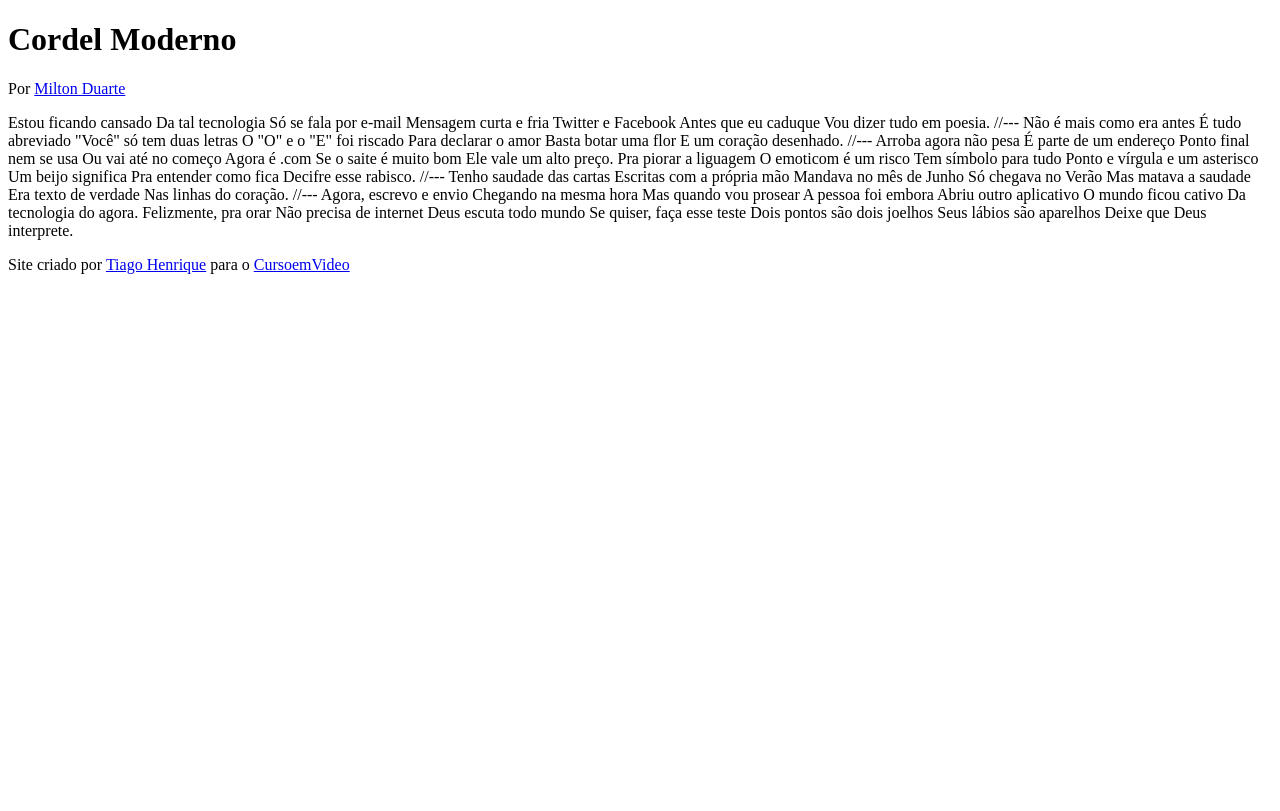
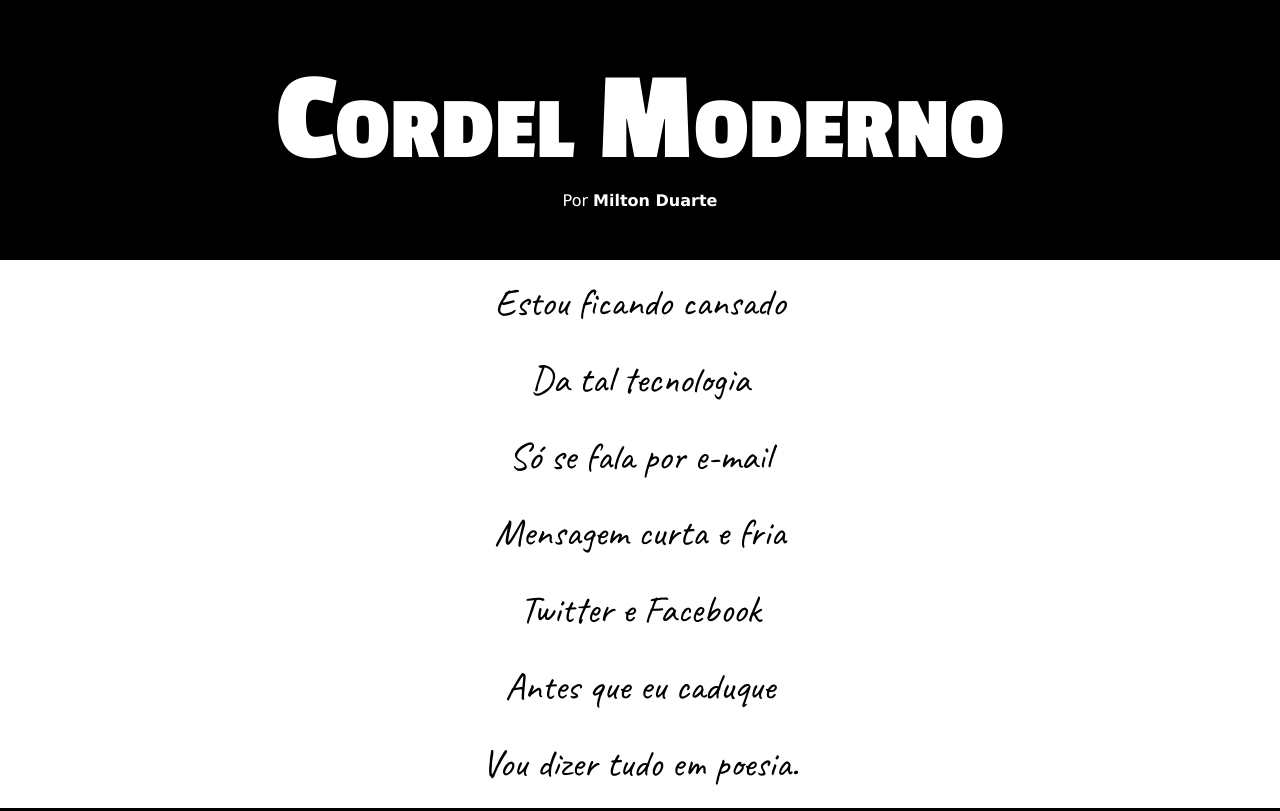
Before and after one commit to TiagoHMSilva/html-css, a plain HTML site: page desafios/d012/index.html in a window 1280 px wide. Shown: the top 811 px of the page. Drawn offline with Linux system fonts and the light colour scheme.

Commit message:
atualizei o desafio 12

```diff
--- a/desafios/d012/index.html
+++ b/desafios/d012/index.html
@@ -3,6 +3,7 @@
 <head>
     <meta charset="UTF-8">
     <meta name="viewport" content="width=device-width, initial-scale=1.0">
+    <link rel="stylesheet" href="style.css">
     <title>Cordel Moderno</title>
 </head>
 <body>
@@ -11,72 +12,96 @@
         <p>Por <a href="https://www.recantodasletras.com.br/poesias/3186743" target="_blank">Milton Duarte</a></p>
     </header>
 
-    Estou ficando cansado
-    Da tal tecnologia
-    Só se fala por e-mail
-    Mensagem curta e fria
-    Twitter e Facebook
-    Antes que eu caduque
+    <section class="normal">
+        <p>
+            Estou ficando cansado <br>
+            Da tal tecnologia <br>
+            Só se fala por e-mail <br>
+            Mensagem curta e fria <br>
+            Twitter e Facebook <br>
+            Antes que eu caduque <br>
             Vou dizer tudo em poesia.
+        </p>
+    </section>
 
-    //---
 
-    Não é mais como era antes
-    É tudo abreviado
-    "Você" só tem duas letras
-    O "O" e o "E" foi riscado
-    Para declarar o amor
-    Basta botar uma flor
+
+    <section class="imagem">
+        <p>
+            Não é mais como era antes <br>
+            É tudo abreviado <br>
+            "Você" só tem duas letras <br>
+            O "O" e o "E" foi riscado <br>
+            Para declarar o amor <br>
+            Basta botar uma flor <br>
             E um coração desenhado.
+        </p>
+    </section>
 
-    //---
 
-    Arroba agora não pesa
-    É parte de um endereço
-    Ponto final nem se usa
-    Ou vai até no começo
-    Agora é .com
-    Se o saite é muito bom
+
+    <section class="normal">
+        <p>
+            Arroba agora não pesa <br>
+            É parte de um endereço <br>
+            Ponto final nem se usa <br>
+            Ou vai até no começo <br>
+            Agora é .com <br>
+            Se o saite é muito bom <br>
             Ele vale um alto preço.
+        </p>
 
-    Pra piorar a liguagem
-    O emoticom é um risco
-    Tem símbolo para tudo
-    Ponto e vírgula e um asterisco
-    Um beijo significa
-    Pra entender como fica
+        <p>
+            Pra piorar a liguagem <br>
+            O emoticom é um risco <br>
+            Tem símbolo para tudo <br>
+            Ponto e vírgula e um asterisco <br>
+            Um beijo significa <br>
+            Pra entender como fica <br>
             Decifre esse rabisco.
+        </p>
+    </section>
 
-    //---
 
-    Tenho saudade das cartas
-    Escritas com a própria mão
-    Mandava no mês de Junho
-    Só chegava no Verão
-    Mas matava a saudade
-    Era texto de verdade
+
+    <section class="imagem">
+        <p>
+            Tenho saudade das cartas <br>
+            Escritas com a própria mão <br>
+            Mandava no mês de Junho <br>
+            Só chegava no Verão <br>
+            Mas matava a saudade <br>
+            Era texto de verdade <br>
             Nas linhas do coração.
+        </p>
+    </section>
 
-    //---
 
-    Agora, escrevo e envio
-    Chegando na mesma hora
-    Mas quando vou prosear
-    A pessoa foi embora
-    Abriu outro aplicativo
-    O mundo ficou cativo
+
+    <section class="normal">
+        <p>
+            Agora, escrevo e envio <br>
+            Chegando na mesma hora <br>
+            Mas quando vou prosear <br>
+            A pessoa foi embora <br>
+            Abriu outro aplicativo <br>
+            O mundo ficou cativo <br>
             Da tecnologia do agora.
+        </p>
 
-    Felizmente, pra orar
-    Não precisa de internet
-    Deus escuta todo mundo
-    Se quiser, faça esse teste
-    Dois pontos são dois joelhos
-    Seus lábios são aparelhos
+        <p>
+            Felizmente, pra orar <br>
+            Não precisa de internet <br>
+            Deus escuta todo mundo <br>
+            Se quiser, faça esse teste <br>
+            Dois pontos são dois joelhos <br>
+            Seus lábios são aparelhos <br>
             Deixe que Deus interprete.
+        </p>
+    </section>
 
     <footer>
-        <p>Site criado por <a href="https://TiagoHMSilva.github.io" target="_blank">Tiago Henrique</a> para o <a href="https://www.cursoemvideo.com" target="_blank">CursoemVideo</a>
+        <p>Site criado por <a href="https://github.com/TiagoHMSilva" target="_blank">Tiago Henrique</a> para o <a href="https://www.cursoemvideo.com" target="_blank">CursoemVideo</a>
         </p>
     </footer>
 </body>
--- /dev/null
+++ b/desafios/d012/style.css
@@ -0,0 +1,76 @@
+@charset "UTF-8";
+@import url('https://fonts.googleapis.com/css2?family=Passion+One:wght@400;700;900&display=swap');
+@import url('https://fonts.googleapis.com/css2?family=Caveat:wght@400..700&display=swap');
+
+:root{
+    --fonte1: Verdana, Geneva, Tahoma, sans-serif;
+    --fonte2: "Passion One", sans-serif;
+    --fonte3: "Caveat", cursive;
+}
+
+*{
+    padding: 0px;
+    margin: 0px;
+    font-size: 1em;
+}
+
+html, body{
+    min-height: 100vh;
+    background-color: darkgray;
+    font-family: var(--fonte1);
+}
+
+header{
+    background-color: black;
+    color: white;
+    text-align: center;
+}
+header > h1{
+    padding-top: 50px;
+    font-variant: small-caps;
+    font-family: var(--fonte2);
+    font-size: 10vw;
+}
+header > p{
+    padding-bottom: 50px;
+}
+
+header a, footer a {
+    color: white;
+    text-decoration: none;
+    font-weight: bolder;
+}
+header a:hover, footer a:hover {
+    text-decoration: underline;
+}
+
+section{
+    padding-top: 10vh;
+    padding-bottom: 10vh;
+    text-align: center;
+    line-height: 2em;
+    font-family: var(--fonte3);
+    font-size: 3vw;
+}
+section.normal{
+    background-color: white;
+    color: black;
+    padding: 5px;
+}
+
+section.imagem{
+    background-color: black;
+    color: white;
+}
+section.imagem > p {
+    background-color: rgba(0, 0, 0, 0.288);
+    display: inline-block;
+
+}
+
+footer{
+    background-color: black;
+    color: white;
+    padding: 10px;
+    text-align: center;
+}
```
Lines whose indentation alone changed are shown as unchanged.
